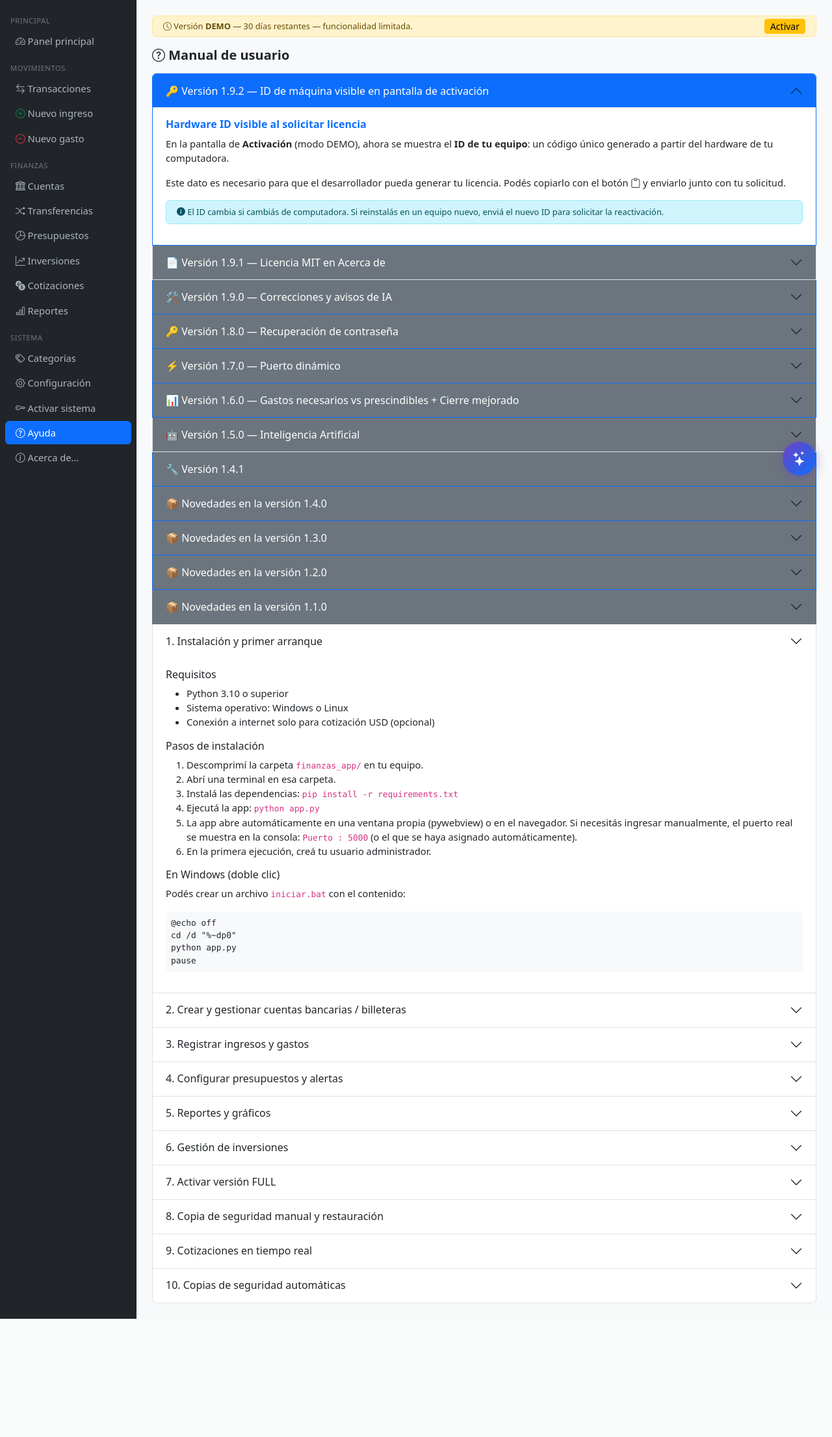
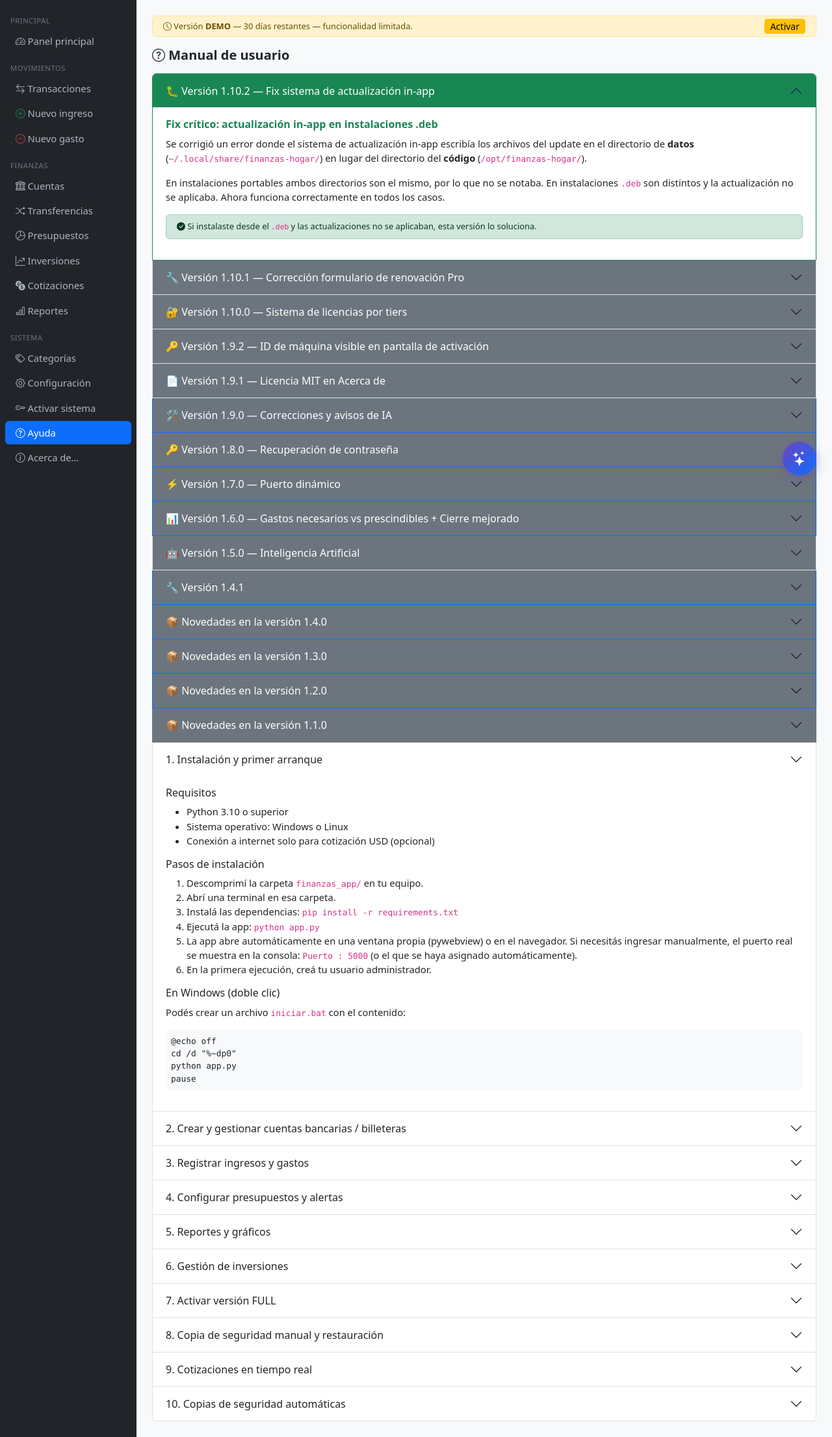
Before and after one commit to NexarSistemas/nexar-finanzas, a Flask app: page /help in a window 1280 px wide. Shown: the part 44-2256 px from the top of the page at 65% size. Before the commit the page ends 2074 px from the top, so only its background shows below. Run offline with Flask 3, Linux system fonts and the light colour scheme; the visitor is signed in with stand-in values (Sample User, id 1); data comes from the database, SQL or seed files in the repository; data that the repository does not hold is empty; parts of the project's set-up code (start-up, migrations or seed data) failed here and were passed over.

Commit message:
Actualiza V1.10.2

```diff
--- a/app.py
+++ b/app.py
@@ -156,9 +156,10 @@ app.secret_key = os.environ.get(
 
 app.config['DB_PATH'] = DB_PATH
 app.config['BASE_DIR'] = BASE_DIR
+app.config['APP_DIR'] = _APP_DIR  # FIX v1.10.2
 app.config['MAX_CONTENT_LENGTH'] = 5 * 1024 * 1024
 
-APP_VERSION = '1.10.1'
+APP_VERSION = '1.10.2'
 
 
 # ─── Base de datos ────────────────────────────────────────────
--- a/routes.py
+++ b/routes.py
@@ -1153,6 +1153,7 @@ def register_routes(app):
             flash('Seleccioná un archivo ZIP de actualización válido.', 'danger')
             return redirect(url_for('settings'))
 
+        app_dir  = current_app.config.get('APP_DIR', current_app.config['BASE_DIR'])  # FIX v1.10.2
         base_dir = current_app.config['BASE_DIR']
         db_path  = get_db_path()
 
@@ -1203,9 +1204,9 @@ def register_routes(app):
                     if '__pycache__' in nombre:
                         continue
 
-                    destino = os.path.join(base_dir, nombre)
+                    destino = os.path.join(app_dir, nombre)
                     destino_real = os.path.realpath(destino)
-                    base_real    = os.path.realpath(base_dir)
+                    base_real    = os.path.realpath(app_dir)
                     if not destino_real.startswith(base_real):
                         continue
 
--- a/templates/help.html
+++ b/templates/help.html
@@ -6,15 +6,114 @@
 
 <div class="accordion" id="helpAccordion">
 
-  <!-- v1.9.2 (actual) -->
-  <div class="accordion-item border-primary">
+  <!-- v1.10.2 (actual) -->
+  <div class="accordion-item border-success">
     <h2 class="accordion-header">
-      <button class="accordion-button bg-primary text-white" type="button"
+      <button class="accordion-button bg-success text-white" type="button"
+              data-bs-toggle="collapse" data-bs-target="#help_v1102">
+        🐛 Versión 1.10.2 — Fix sistema de actualización in-app
+      </button>
+    </h2>
+    <div id="help_v1102" class="accordion-collapse collapse show"
+         data-bs-parent="#helpAccordion">
+      <div class="accordion-body">
+        <h6 class="fw-bold text-success">Fix crítico: actualización in-app en instalaciones .deb</h6>
+        <p>
+          Se corrigió un error donde el sistema de actualización in-app escribía
+          los archivos del update en el directorio de <strong>datos</strong>
+          (<code>~/.local/share/finanzas-hogar/</code>) en lugar del directorio
+          del <strong>código</strong> (<code>/opt/finanzas-hogar/</code>).
+        </p>
+        <p>
+          En instalaciones portables ambos directorios son el mismo, por lo que
+          no se notaba. En instalaciones <code>.deb</code> son distintos y la
+          actualización no se aplicaba. Ahora funciona correctamente en todos
+          los casos.
+        </p>
+        <div class="alert alert-success py-2 small mt-2">
+          <i class="bi bi-check-circle-fill"></i>
+          Si instalaste desde el <code>.deb</code> y las actualizaciones no se
+          aplicaban, esta versión lo soluciona.
+        </div>
+      </div>
+    </div>
+  </div>
+
+  <!-- v1.10.1 -->
+  <div class="accordion-item">
+    <h2 class="accordion-header">
+      <button class="accordion-button collapsed bg-secondary text-white" type="button"
+              data-bs-toggle="collapse" data-bs-target="#help_v1101">
+        🔧 Versión 1.10.1 — Corrección formulario de renovación Pro
+      </button>
+    </h2>
+    <div id="help_v1101" class="accordion-collapse collapse"
+         data-bs-parent="#helpAccordion">
+      <div class="accordion-body">
+        <h6 class="fw-bold text-primary">Formulario de renovación Pro</h6>
+        <p>
+          Se corrigió un error donde el formulario para renovar el
+          <strong>Plan Pro</strong> aparecía visible antes de que la licencia
+          hubiera vencido, generando confusión en el flujo de activación.
+        </p>
+        <p>
+          Ahora el formulario de renovación solo se muestra cuando corresponde:
+          al vencer el plan o cuando el sistema detecta que está próximo a vencer.
+        </p>
+      </div>
+    </div>
+  </div>
+
+  <!-- v1.10.0 -->
+  <div class="accordion-item">
+    <h2 class="accordion-header">
+      <button class="accordion-button collapsed bg-secondary text-white" type="button"
+              data-bs-toggle="collapse" data-bs-target="#help_v1100">
+        🔐 Versión 1.10.0 — Sistema de licencias por tiers
+      </button>
+    </h2>
+    <div id="help_v1100" class="accordion-collapse collapse"
+         data-bs-parent="#helpAccordion">
+      <div class="accordion-body">
+        <h6 class="fw-bold text-primary">Planes DEMO / BÁSICA / PRO</h6>
+        <p>
+          Se incorporó un sistema completo de licencias por niveles. La app
+          ahora distingue tres planes con funcionalidades diferenciadas:
+        </p>
+        <ul>
+          <li><strong>DEMO:</strong> 30 días completos, luego modo lectura.</li>
+          <li><strong>BÁSICA:</strong> Permanente, con límites por funcionalidad.</li>
+          <li><strong>PRO:</strong> Sin límites, mensual. Al vencer vuelve a BÁSICA.</li>
+        </ul>
+        <h6 class="fw-bold text-primary mt-3">Activación por Token RSA (offline)</h6>
+        <p>
+          Las licencias se activan pegando un <strong>token Base64</strong> firmado
+          digitalmente. No requiere internet. El token se genera a partir del
+          ID de tu hardware, por lo que es único por equipo.
+        </p>
+        <h6 class="fw-bold text-primary mt-3">Anti-reinstall</h6>
+        <p>
+          El contador de demo es resistente a reinstalaciones. Se guarda fuera
+          de la base de datos y no se reinicia borrando <code>database.db</code>.
+        </p>
+        <div class="alert alert-info py-2 small mt-2">
+          <i class="bi bi-info-circle-fill"></i>
+          Para activar el Plan Pro primero debe estar activo el Plan Básico.
+          Si adquirís ambos, activá primero el Básico y luego el Pro.
+        </div>
+      </div>
+    </div>
+  </div>
+
+  <!-- v1.9.2 -->
+  <div class="accordion-item">
+    <h2 class="accordion-header">
+      <button class="accordion-button collapsed bg-secondary text-white" type="button"
               data-bs-toggle="collapse" data-bs-target="#help_v192">
         🔑 Versión 1.9.2 — ID de máquina visible en pantalla de activación
       </button>
     </h2>
-    <div id="help_v192" class="accordion-collapse collapse show"
+    <div id="help_v192" class="accordion-collapse collapse"
          data-bs-parent="#helpAccordion">
       <div class="accordion-body">
         <h6 class="fw-bold text-primary">Hardware ID visible al solicitar licencia</h6>
```
Also changed, not shown: templates/about.html (+17 -1 lines), CHANGELOG.md, README.md, 2 other files.
